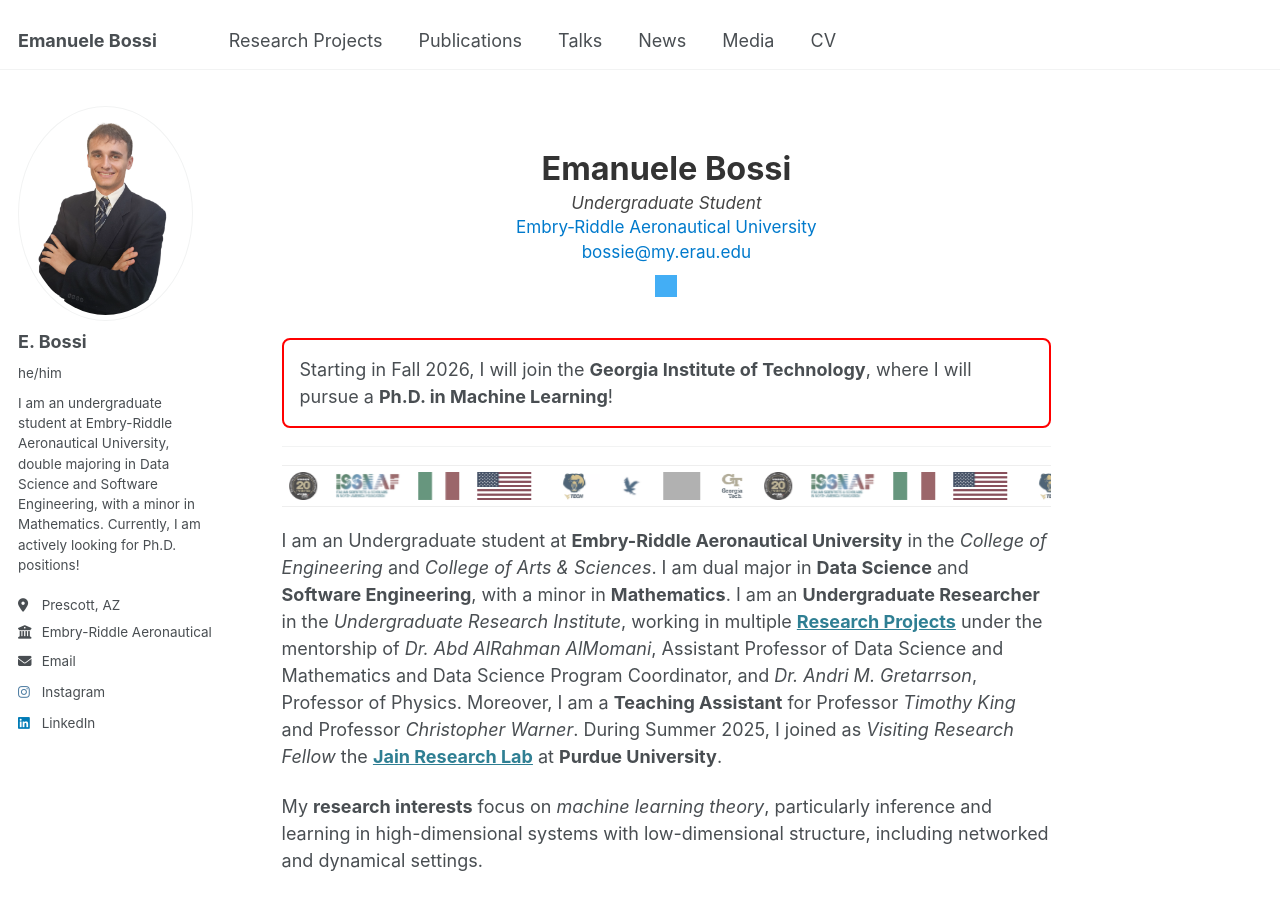
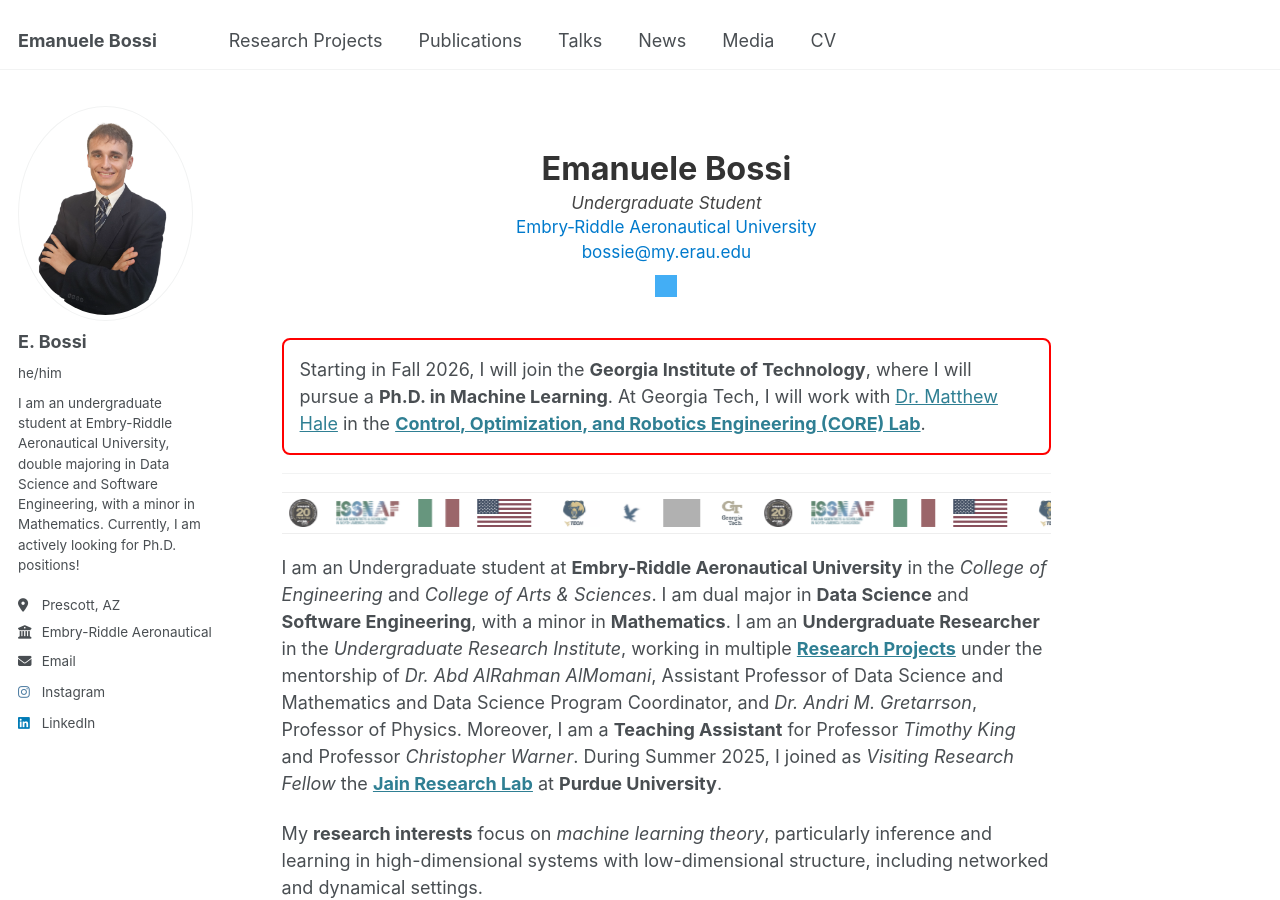
Before and after one commit to bossiemanuele/bossiemanuele.github.io, a Jekyll site: the page built from _pages/about.md, in a window 1280 px wide and 900 px high. Built offline with Jekyll 4.4.1, drawn with Linux system fonts in a browser that asks for light colours; grey boxes are pictures that could not be loaded.

Commit message:
Update about.md

```diff
--- a/_pages/about.md
+++ b/_pages/about.md
@@ -26,7 +26,13 @@
 {% endraw %}
 
 <div style="border: 2px solid red; padding: 16px; border-radius: 8px;">
-Starting in Fall 2026, I will join the <strong>Georgia Institute of Technology</strong>, where I will pursue a <strong>Ph.D. in Machine Learning</strong>!
+  Starting in Fall 2026, I will join the
+  <strong>Georgia Institute of Technology</strong>, where I will pursue a
+  <strong>Ph.D. in Machine Learning</strong>.
+  At Georgia Tech, I will work with
+  <a href="https://research.gatech.edu/people/matthew-hale">Dr. Matthew Hale</a>
+  in the
+  <a href="https://corelab.ece.gatech.edu/"><strong>Control, Optimization, and Robotics Engineering (CORE) Lab</strong></a>.
 </div>
 
 ---
```
